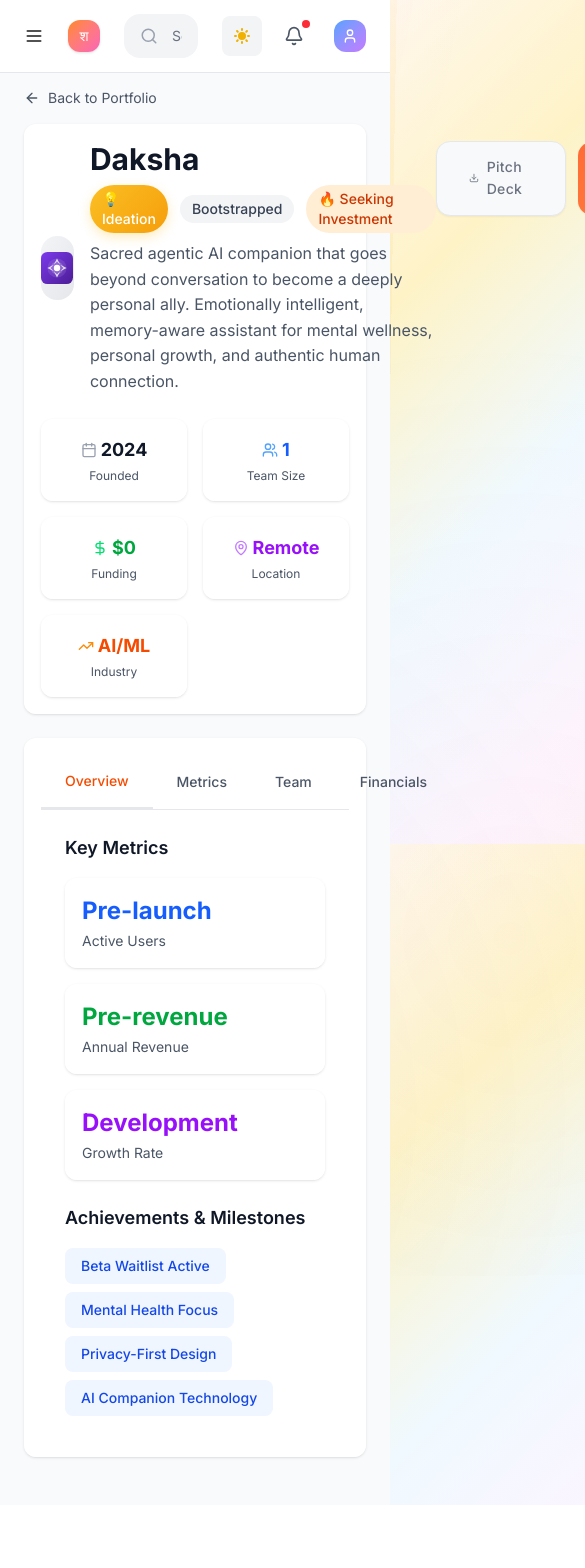
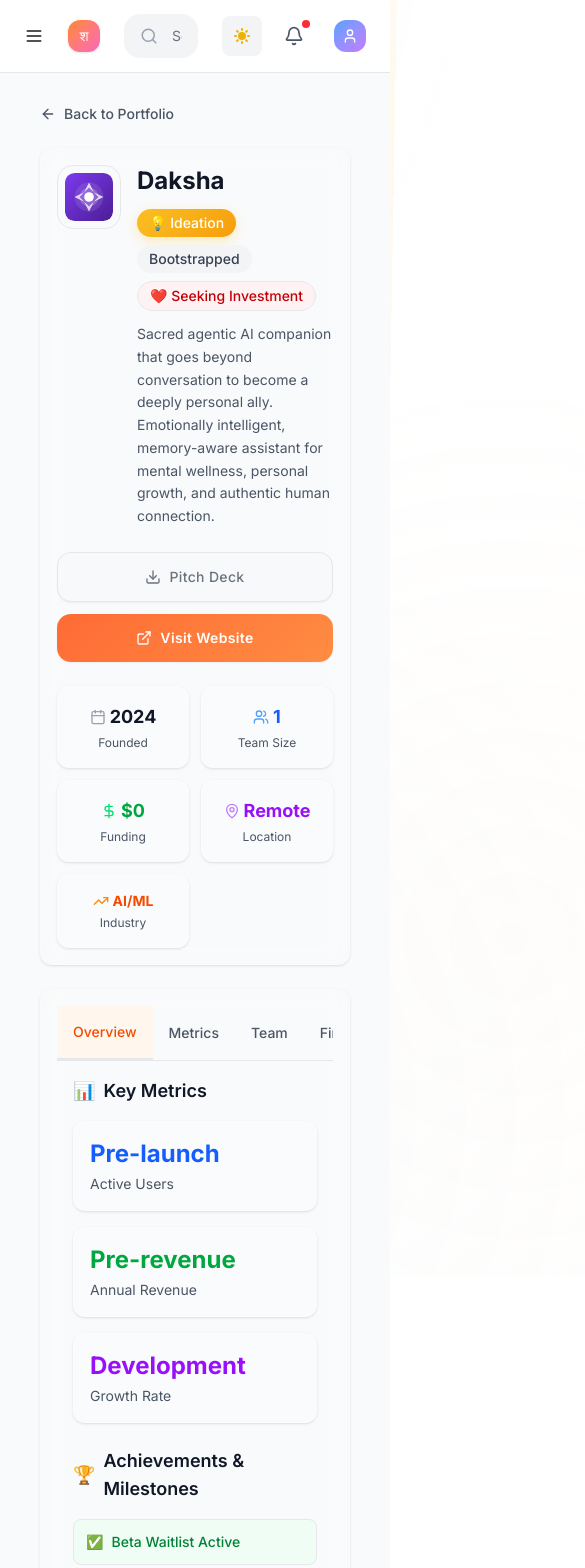
Before and after one commit to SH20RAJ/startups, a Next.js app: page /startups/daksha in a window 390 px wide. Shown: the top 1568 px of the page, 585 px wide, since content can reach past the window. Before the commit the page ends 1505 px from the top, so only its background shows below. Built offline with nearby package versions, Linux system fonts and the light colour scheme.

Commit message:
feat: Enhance StartupDetailPage with improved styling, padding, and responsive design adjustments

```diff
--- a/src/app/globals.css
+++ b/src/app/globals.css
@@ -155,7 +155,7 @@ body::after {
   border: 1px solid var(--border);
   transition: all 0.3s cubic-bezier(0.4, 0, 0.2, 1);
   backdrop-filter: blur(10px);
-  background: rgba(255, 255, 255, 0.9);
+  background: rgba(255, 255, 255, 0.1);
   border: 1px solid rgba(255, 255, 255, 0.2);
 }
 
@@ -166,7 +166,7 @@ body::after {
 }
 
 .dark .modern-card {
-  background: rgba(22, 33, 62, 0.9);
+  background: rgba(22, 33, 62, 0.3);
   border: 1px solid rgba(83, 58, 123, 0.3);
 }
 
--- a/src/components/startup/StartupDetailPage.tsx
+++ b/src/components/startup/StartupDetailPage.tsx
@@ -37,7 +37,7 @@ export default function StartupDetailPage({ startup }: StartupDetailPageProps) {
   ];
 
   return (
-    <div className="max-w-6xl mx-auto">
+    <div className="max-w-6xl mx-auto p-4 md:p-6">
       {/* Header */}
       <motion.div
         initial={{ opacity: 0, y: -20 }}
@@ -47,29 +47,29 @@ export default function StartupDetailPage({ startup }: StartupDetailPageProps) {
       >
         <button
           onClick={() => router.back()}
-          className="flex items-center gap-2 text-gray-600 hover:text-gray-900 dark:text-gray-400 dark:hover:text-gray-100 mb-4 transition-colors"
+          className="flex items-center gap-2 text-gray-600 hover:text-gray-900 dark:text-gray-400 dark:hover:text-gray-100 mb-6 transition-colors group"
         >
-          <ArrowLeft size={16} />
-          <span className="text-sm">Back to Portfolio</span>
+          <ArrowLeft size={16} className="group-hover:-translate-x-1 transition-transform" />
+          <span className="text-sm font-medium">Back to Portfolio</span>
         </button>
 
-        <div className="modern-card p-8">
-          <div className="flex items-start justify-between mb-6">
-            <div className="flex items-center gap-4">
-              <div className="w-16 h-16 bg-gradient-to-br from-gray-100 to-gray-200 dark:from-gray-700 dark:to-gray-600 rounded-2xl flex items-center justify-center">
+        <div className="modern-card p-6 md:p-8">
+          <div className="flex flex-col md:flex-row md:items-start justify-between gap-6 mb-6">
+            <div className="flex items-start gap-4">
+              <div className="w-16 h-16 bg-gray-50 dark:bg-gray-700 rounded-2xl flex items-center justify-center border border-gray-200 dark:border-gray-600 group-hover:scale-110 transition-transform duration-200">
                 <Image
                   src={startup.logo}
                   alt={`${startup.name} logo`}
-                  width={32}
-                  height={32}
-                  className="dark:invert"
+                  width={48}
+                  height={48}
+                  className="rounded-lg"
                 />
               </div>
-              <div>
-                <h1 className="text-3xl font-bold text-gray-900 dark:text-white mb-2">
+              <div className="flex-1 min-w-0">
+                <h1 className="text-2xl md:text-3xl font-bold text-gray-900 dark:text-white mb-3">
                   {startup.name}
                 </h1>
-                <div className="flex items-center gap-3 mb-2">
+                <div className="flex flex-wrap items-center gap-2 mb-3">
                   <span className={`px-3 py-1 rounded-full text-sm font-medium ${phaseInfo.className}`}>
                     {phaseInfo.emoji} {phaseInfo.label}
                   </span>
@@ -77,18 +77,18 @@ export default function StartupDetailPage({ startup }: StartupDetailPageProps) {
                     {startup.fundingStage.replace('-', ' ').replace(/\b\w/g, l => l.toUpperCase())}
                   </span>
                   {startup.needsFunding && (
-                    <span className="px-3 py-1 bg-orange-100 dark:bg-orange-900 text-orange-700 dark:text-orange-300 rounded-full text-sm font-medium">
-                      🔥 Seeking Investment
+                    <span className="px-3 py-1 bg-red-50 dark:bg-red-900/20 text-red-700 dark:text-red-300 rounded-full text-sm font-medium border border-red-200 dark:border-red-800">
+                      ❤️ Seeking Investment
                     </span>
                   )}
                 </div>
-                <p className="text-gray-600 dark:text-gray-300 max-w-2xl">
+                <p className="text-gray-600 dark:text-gray-300 text-sm md:text-base leading-relaxed">
                   {startup.description}
                 </p>
               </div>
             </div>
 
-            <div className="flex items-center gap-3">
+            <div className="flex flex-col sm:flex-row items-stretch sm:items-center gap-3 shrink-0">
               {startup.needsFunding && startup.pitchDeckUrl && (
                 <motion.a
                   href={startup.pitchDeckUrl}
@@ -96,7 +96,7 @@ export default function StartupDetailPage({ startup }: StartupDetailPageProps) {
                   rel="noopener noreferrer"
                   whileHover={{ scale: 1.05 }}
                   whileTap={{ scale: 0.95 }}
-                  className="btn-secondary flex items-center gap-2"
+                  className="btn-secondary flex items-center justify-center gap-2 text-sm"
                 >
                   <Download size={16} />
                   Pitch Deck
@@ -108,7 +108,7 @@ export default function StartupDetailPage({ startup }: StartupDetailPageProps) {
                 rel="noopener noreferrer"
                 whileHover={{ scale: 1.05 }}
                 whileTap={{ scale: 0.95 }}
-                className="btn-primary flex items-center gap-2"
+                className="btn-primary flex items-center justify-center gap-2 text-sm"
               >
                 <ExternalLink size={16} />
                 Visit Website
@@ -118,9 +118,10 @@ export default function StartupDetailPage({ startup }: StartupDetailPageProps) {
 
           {/* Building Progress */}
           {startup.phase === 'building' && startup.buildingProgress && (
-            <div className="mb-6">
-              <div className="flex justify-between items-center mb-2">
-                <span className="text-sm font-medium text-gray-700 dark:text-gray-300">
+            <div className="mb-6 p-4 bg-blue-50 dark:bg-blue-900/20 rounded-lg border border-blue-200 dark:border-blue-800">
+              <div className="flex justify-between items-center mb-3">
+                <span className="text-sm font-medium text-blue-700 dark:text-blue-300 flex items-center gap-2">
+                  <span>🔨</span>
                   Development Progress
                 </span>
                 <span className="text-sm font-bold text-blue-600 dark:text-blue-400">
@@ -132,15 +133,15 @@ export default function StartupDetailPage({ startup }: StartupDetailPageProps) {
                   initial={{ width: 0 }}
                   animate={{ width: `${startup.buildingProgress}%` }}
                   transition={{ duration: 1, delay: 0.5 }}
-                  className="progress-fill"
+                  className="progress-fill bg-gradient-to-r from-blue-500 to-blue-600"
                 />
               </div>
             </div>
           )}
 
           {/* Key Stats */}
-          <div className="grid grid-cols-2 md:grid-cols-5 gap-4">
-            <div className="modern-card p-4 text-center">
+          <div className="grid grid-cols-2 sm:grid-cols-3 lg:grid-cols-5 gap-3 md:gap-4">
+            <div className="modern-card p-3 md:p-4 text-center hover:shadow-md transition-shadow">
               <div className="flex items-center justify-center gap-1 mb-1">
                 <Calendar size={16} className="text-gray-400" />
                 <span className="text-lg font-bold text-gray-900 dark:text-white">
@@ -150,7 +151,7 @@ export default function StartupDetailPage({ startup }: StartupDetailPageProps) {
               <div className="text-xs text-gray-600 dark:text-gray-400">Founded</div>
             </div>
 
-            <div className="modern-card p-4 text-center">
+            <div className="modern-card p-3 md:p-4 text-center hover:shadow-md transition-shadow">
               <div className="flex items-center justify-center gap-1 mb-1">
                 <Users size={16} className="text-blue-400" />
                 <span className="text-lg font-bold text-blue-600 dark:text-blue-400">
@@ -160,7 +161,7 @@ export default function StartupDetailPage({ startup }: StartupDetailPageProps) {
               <div className="text-xs text-gray-600 dark:text-gray-400">Team Size</div>
             </div>
 
-            <div className="modern-card p-4 text-center">
+            <div className="modern-card p-3 md:p-4 text-center hover:shadow-md transition-shadow">
               <div className="flex items-center justify-center gap-1 mb-1">
                 <DollarSign size={16} className="text-green-400" />
                 <span className="text-lg font-bold text-green-600 dark:text-green-400">
@@ -170,20 +171,20 @@ export default function StartupDetailPage({ startup }: StartupDetailPageProps) {
               <div className="text-xs text-gray-600 dark:text-gray-400">Funding</div>
             </div>
 
-            <div className="modern-card p-4 text-center">
+            <div className="modern-card p-3 md:p-4 text-center hover:shadow-md transition-shadow">
               <div className="flex items-center justify-center gap-1 mb-1">
                 <MapPin size={16} className="text-purple-400" />
                 <span className="text-lg font-bold text-purple-600 dark:text-purple-400">
-                  {startup.location.split(',')[0]}
+                  {startup.location.split(' ')[0]}
                 </span>
               </div>
               <div className="text-xs text-gray-600 dark:text-gray-400">Location</div>
             </div>
 
-            <div className="modern-card p-4 text-center">
+            <div className="modern-card p-3 md:p-4 text-center hover:shadow-md transition-shadow">
               <div className="flex items-center justify-center gap-1 mb-1">
                 <TrendingUp size={16} className="text-orange-400" />
-                <span className="text-lg font-bold text-orange-600 dark:text-orange-400">
+                <span className="text-sm font-bold text-orange-600 dark:text-orange-400">
                   {startup.industry}
                 </span>
               </div>
@@ -200,15 +201,15 @@ export default function StartupDetailPage({ startup }: StartupDetailPageProps) {
         transition={{ duration: 0.5, delay: 0.1 }}
         className="modern-card mb-6"
       >
-        <div className="flex border-b border-gray-200 dark:border-gray-700">
+        <div className="flex border-b border-gray-200 dark:border-gray-700 overflow-x-auto">
           {tabs.map((tab) => (
             <button
               key={tab.id}
               onClick={() => setActiveTab(tab.id)}
-              className={`px-6 py-4 font-medium text-sm transition-colors ${
+              className={`px-4 md:px-6 py-4 font-medium text-sm transition-colors whitespace-nowrap ${
                 activeTab === tab.id
-                  ? 'text-orange-600 border-b-2 border-orange-600'
-                  : 'text-gray-600 hover:text-gray-900 dark:text-gray-400 dark:hover:text-gray-200'
+                  ? 'text-orange-600 border-b-2 border-orange-600 bg-orange-50 dark:bg-orange-900/20'
+                  : 'text-gray-600 hover:text-gray-900 dark:text-gray-400 dark:hover:text-gray-200 hover:bg-gray-50 dark:hover:bg-gray-800/50'
               }`}
             >
               {tab.label}
@@ -216,7 +217,7 @@ export default function StartupDetailPage({ startup }: StartupDetailPageProps) {
           ))}
         </div>
 
-        <div className="p-6">
+        <div className="p-4 md:p-6">
           {activeTab === 'overview' && (
             <motion.div
               initial={{ opacity: 0 }}
@@ -227,12 +228,13 @@ export default function StartupDetailPage({ startup }: StartupDetailPageProps) {
               {/* Key Metrics */}
               {startup.keyMetrics && (
                 <div>
-                  <h3 className="text-lg font-semibold text-gray-900 dark:text-white mb-4">
+                  <h3 className="text-lg font-semibold text-gray-900 dark:text-white mb-4 flex items-center gap-2">
+                    <span>📊</span>
                     Key Metrics
                   </h3>
-                  <div className="grid grid-cols-1 md:grid-cols-3 gap-4">
+                  <div className="grid grid-cols-1 sm:grid-cols-2 lg:grid-cols-3 gap-4">
                     {startup.keyMetrics.users && (
-                      <div className="modern-card p-4">
+                      <div className="modern-card p-4 hover:shadow-md transition-shadow">
                         <div className="text-2xl font-bold text-blue-600 dark:text-blue-400 mb-1">
                           {startup.keyMetrics.users}
                         </div>
@@ -240,7 +242,7 @@ export default function StartupDetailPage({ startup }: StartupDetailPageProps) {
                       </div>
                     )}
                     {startup.keyMetrics.revenue && (
-                      <div className="modern-card p-4">
+                      <div className="modern-card p-4 hover:shadow-md transition-shadow">
                         <div className="text-2xl font-bold text-green-600 dark:text-green-400 mb-1">
                           {startup.keyMetrics.revenue}
                         </div>
@@ -248,7 +250,7 @@ export default function StartupDetailPage({ startup }: StartupDetailPageProps) {
                       </div>
                     )}
                     {startup.keyMetrics.growth && (
-                      <div className="modern-card p-4">
+                      <div className="modern-card p-4 hover:shadow-md transition-shadow">
                         <div className="text-2xl font-bold text-purple-600 dark:text-purple-400 mb-1">
                           {startup.keyMetrics.growth}
                         </div>
@@ -261,17 +263,21 @@ export default function StartupDetailPage({ startup }: StartupDetailPageProps) {
 
               {/* Achievements */}
               <div>
-                <h3 className="text-lg font-semibold text-gray-900 dark:text-white mb-4">
+                <h3 className="text-lg font-semibold text-gray-900 dark:text-white mb-4 flex items-center gap-2">
+                  <span>🏆</span>
                   Achievements & Milestones
                 </h3>
-                <div className="flex flex-wrap gap-2">
+                <div className="grid grid-cols-1 sm:grid-cols-2 gap-3">
                   {startup.achievements.map((achievement, index) => (
-                    <span
+                    <div
                       key={index}
-                      className="bg-blue-50 dark:bg-blue-900/30 text-blue-700 dark:text-blue-300 px-4 py-2 rounded-lg text-sm font-medium"
+                      className="bg-green-50 dark:bg-green-900/20 text-green-700 dark:text-green-300 p-3 rounded-lg text-sm font-medium border border-green-200 dark:border-green-800 hover:shadow-sm transition-shadow"
                     >
-                      {achievement}
-                    </span>
+                      <div className="flex items-center gap-2">
+                        <span className="text-green-600">✅</span>
+                        <span>{achievement}</span>
+                      </div>
+                    </div>
                   ))}
                 </div>
               </div>
```
